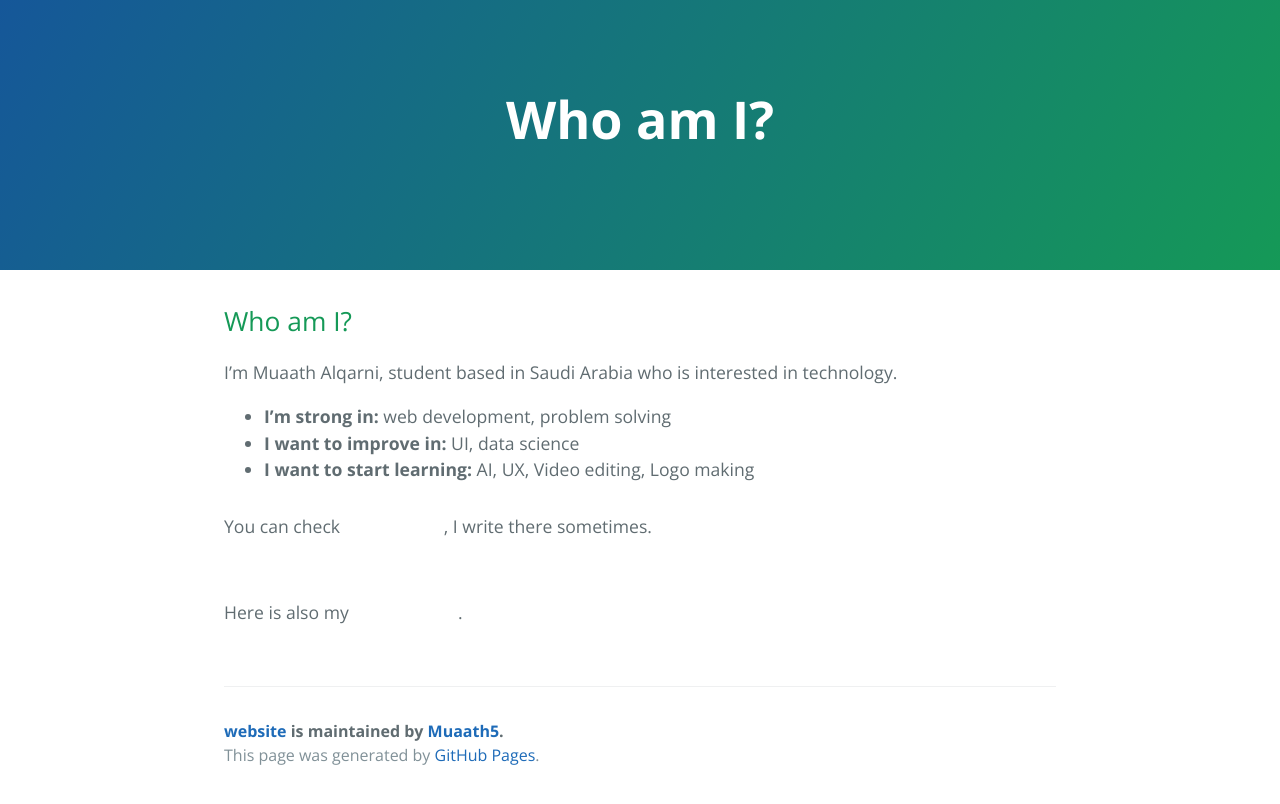
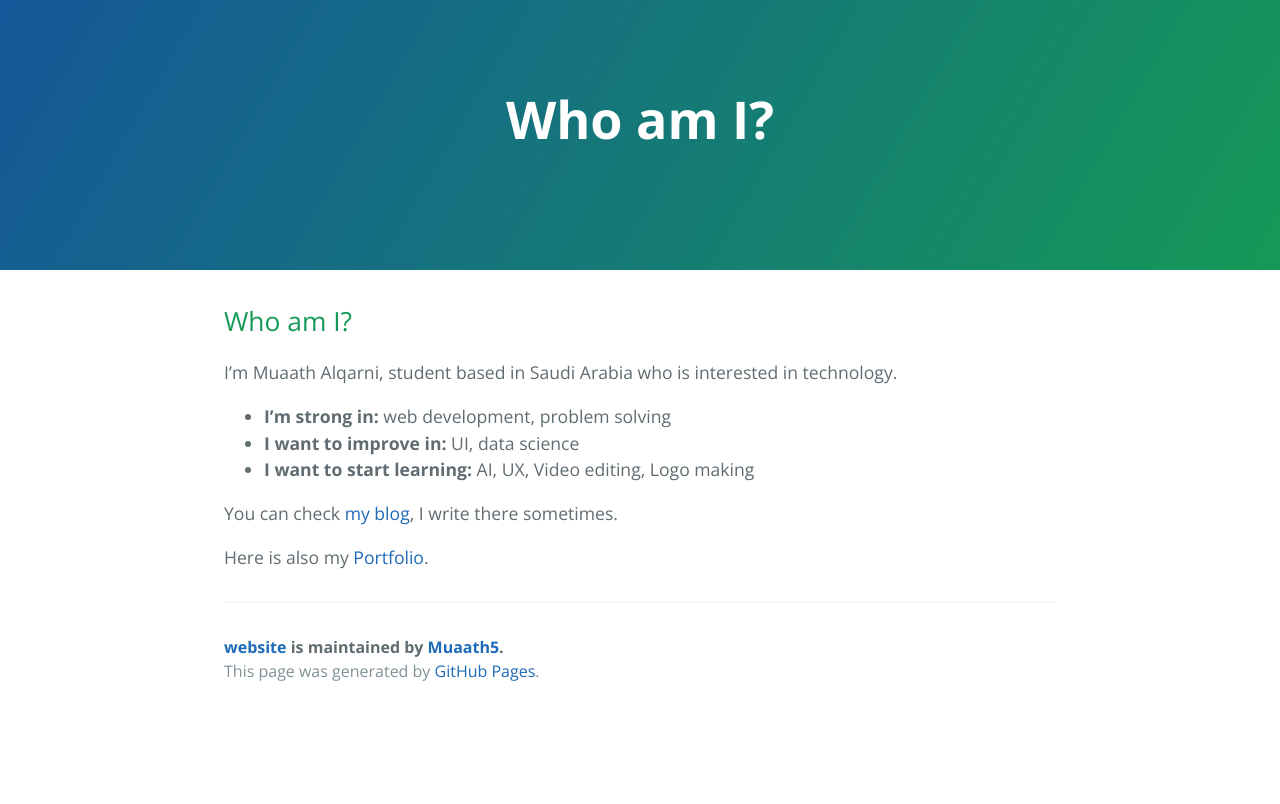
Before and after one commit to Muaath5/website, a Jekyll site: the page built from index.md, in a window 1280 px wide. Shown: the top 804 px of the page. Built offline with Jekyll 4.4.1, drawn with Linux system fonts in a browser that asks for light colours; our own code applies the rules of GitHub Pages for plain Markdown files; the repository's description, which GitHub fills in, is left out.

Commit message:
Fixing links

```diff
--- a/index.md
+++ b/index.md
@@ -12,6 +12,6 @@ I'm Muaath Alqarni, student based in Saudi Arabia who is interested in technolog
 - **I want to improve in:** UI, data science
 - **I want to start learning:** AI, UX, Video editing, Logo making
 
-You can check <a href="/blog/" class="btn btn-primary">my blog</a>, I write there sometimes.
+You can check <a href="/blog/">my blog</a>, I write there sometimes.
 
-Here is also my <a href="/portfolio/" class="btn btn-primary">Portfolio</a>.
+Here is also my <a href="/portfolio/">Portfolio</a>.
```
